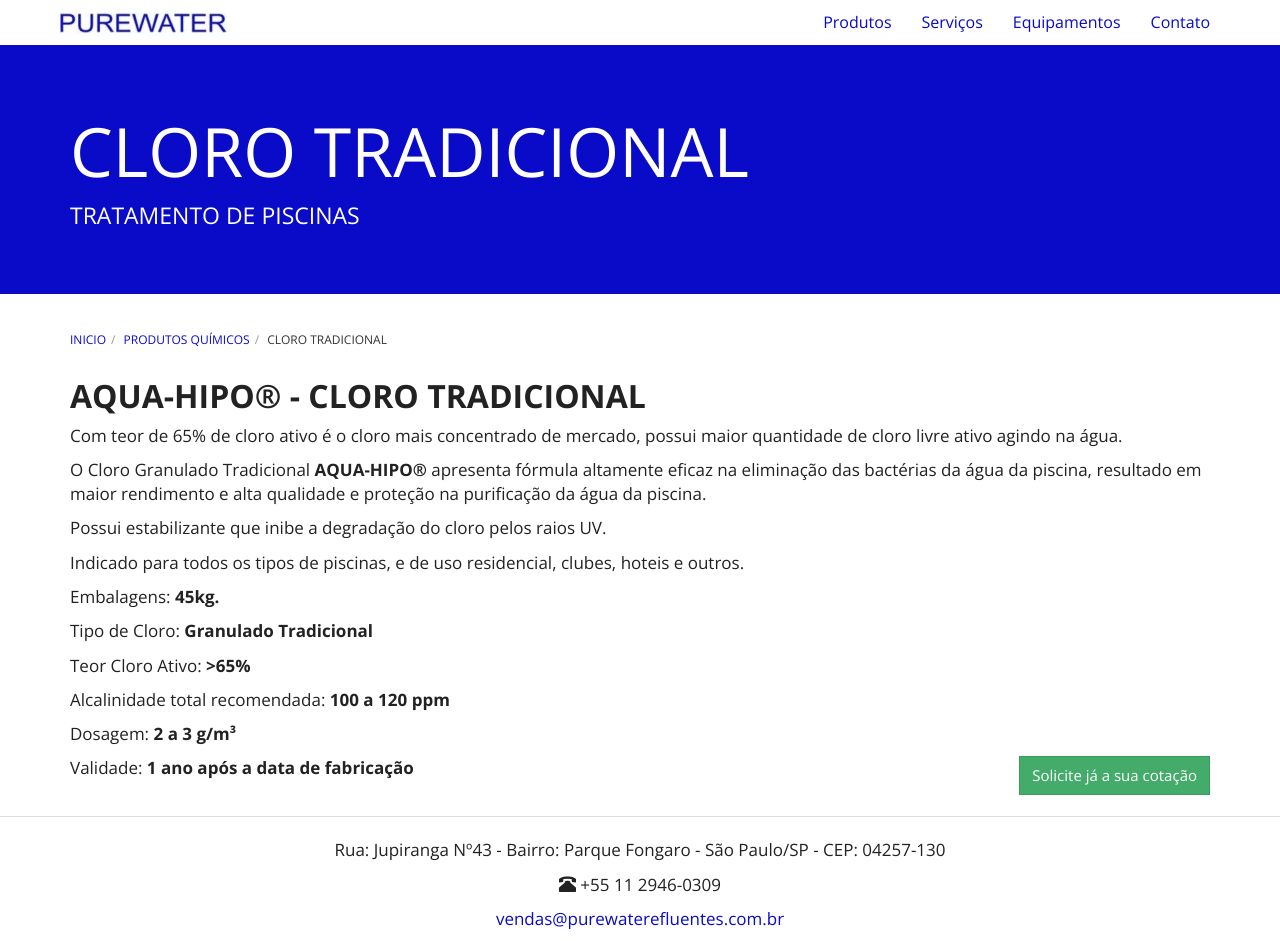
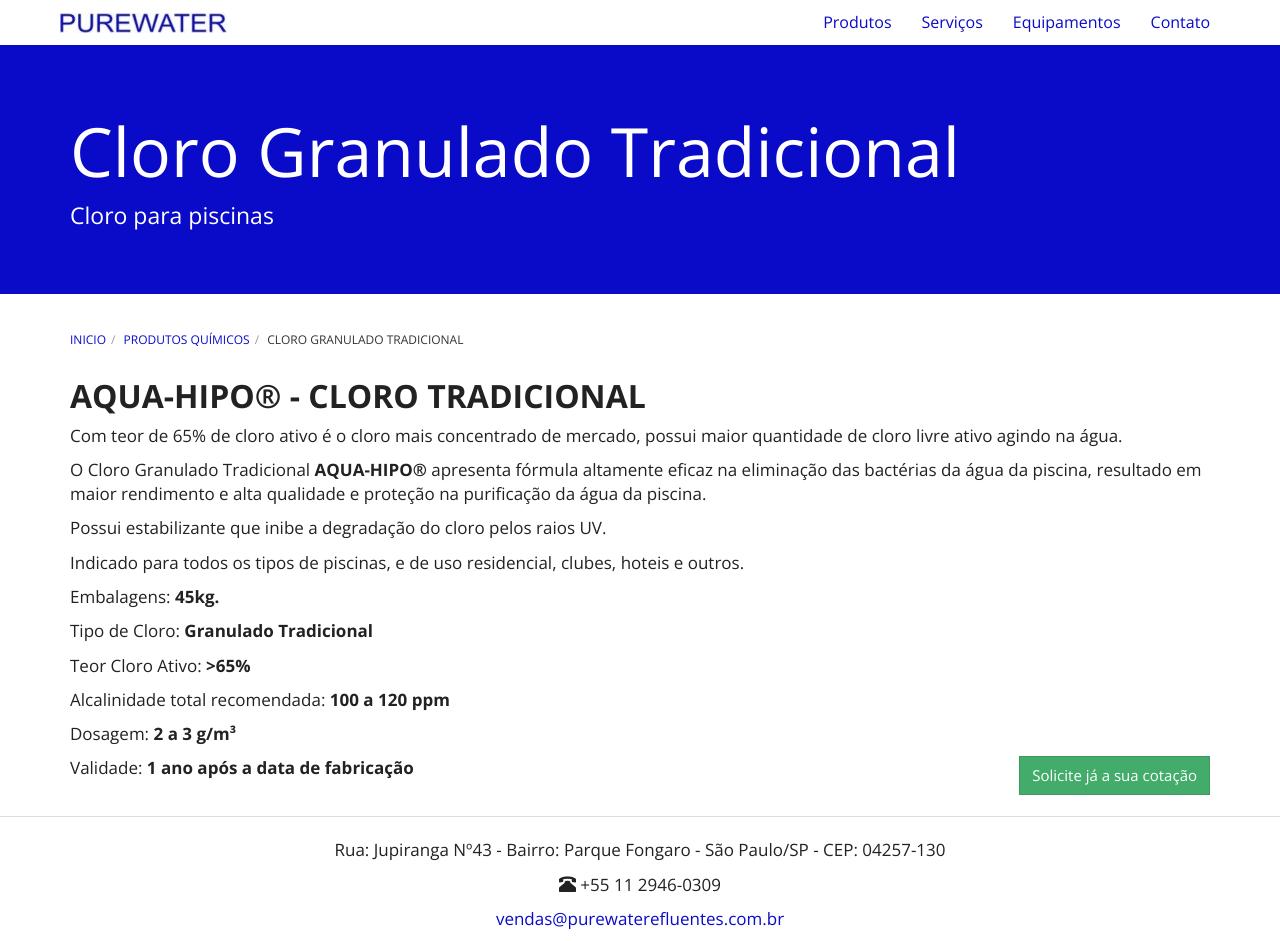
Before and after one commit to purewaterefluentes/purewaterefluentes.github.io, a Jekyll site: the page built from produtos/cloro-granulado-tradicional.md, in a window 1280 px wide and 941 px high. Built offline with Jekyll 4.4.1, drawn with Linux system fonts in a browser that asks for light colours; nearby versions of some CDN libraries; library files that are not in the unit come from our copies.

Commit message:
Update cloro-granulado-tradicional.md

```diff
--- a/produtos/cloro-granulado-tradicional.md
+++ b/produtos/cloro-granulado-tradicional.md
@@ -1,8 +1,8 @@
 ---
 layout: contato
 pageTitle: CLORO GRANULADO TRADICIONAL | CLORO PARA PISCINA
-title: CLORO TRADICIONAL
-subtitle: TRATAMENTO DE PISCINAS
+title: Cloro Granulado Tradicional
+subtitle: Cloro para piscinas
 ---
 ## **AQUA-HIPO® - CLORO TRADICIONAL**
 
```
